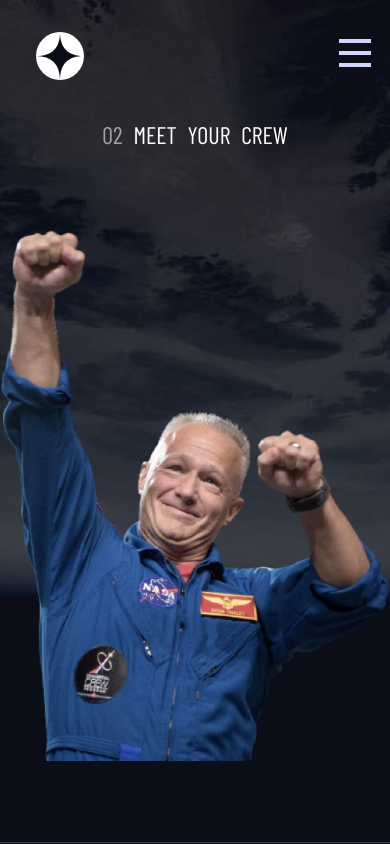
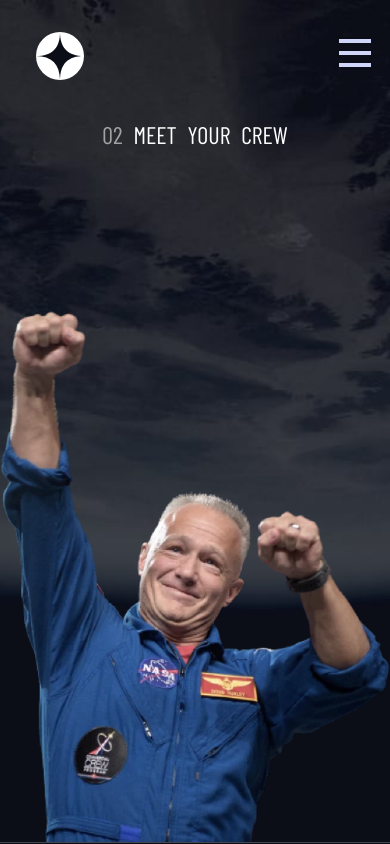
Before and after one commit to Andy-COD/space-tourism, a React (Create React App) app: page /crew in a window 390 px wide. Built offline with nearby package versions, Linux system fonts and the light colour scheme; the HTML template or start-up script is replaced by a standard one; a web font is replaced by a local one.

Commit message:
white screen on unmount
Added a background color to the body

```diff
--- a/src/Crew.jsx
+++ b/src/Crew.jsx
@@ -53,7 +53,7 @@ function Crew() {
                   backgroundImage: "url(" + webp + ")",
                   backgroundSize: "contain",
                   backgroundRepeat: "no-repeat",
-                  backgroundPosition: "center",
+                  backgroundPosition: "center bottom",
                   height: "calc(100vh - 150px)",
                 }}
               ></div>
--- a/src/index.css
+++ b/src/index.css
@@ -21,6 +21,7 @@ body {
   width: 100%;
   height: 100%;
   color: white;
+  background-color: rgb(20, 62, 97);
 }
 header {
   width: 100%;
@@ -505,6 +506,7 @@ nav::after {
   }
   .crew-image {
     text-align: center;
+    /* background-position: bottom; */
   }
   /* ================= Destination ==================== */
   .destination {
@@ -647,10 +649,6 @@ nav::after {
     margin-top: 4rem;
     list-style-type: none;
   }
-  .nav-btn.active {
-    border-bottom: none;
-    position: relative;
-  }
   .nav-btn.active::after {
     position: absolute;
     content: "";
```
